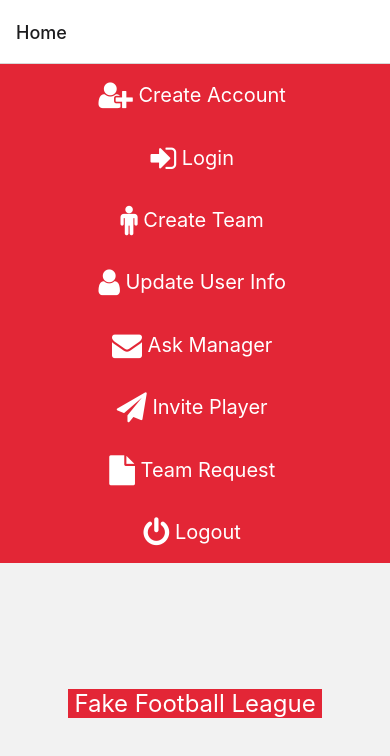
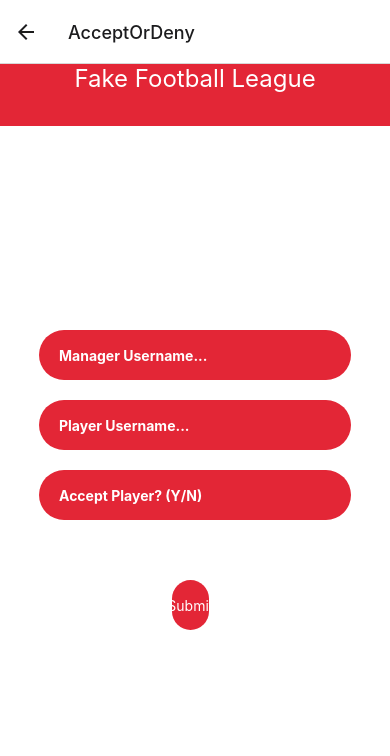
Before and after one commit to jdortega12/Software-Engineering, a React Native app in the folder ReactMobileApp/: screen /AcceptOrDeny in a window 390 px wide. Shown: the top 756 px of the page. Built offline with nearby package versions, Linux system fonts and the light colour scheme.

Commit message:
Front end Accept or Deny

```diff
--- a/ReactMobileApp/App.js
+++ b/ReactMobileApp/App.js
@@ -11,6 +11,7 @@ import CreateTeam from "./view/screen/CreateTeam"
 import AskManagerRequestForm from "./view/component/AskManagerRequestForm"
 import InvitePlayerRequestForm from "./view/component/InvitePlayerRequestForm"
 import TeamRequestForm from "./view/component/TeamRequestForm"
+import AcceptOrDeny from "./view/screen/AcceptOrDeny"
 
 import ProfileScreen from "./view/screen/user_profile/UserProfileScreen"
 import ProfileScreenPersonal from "./view/screen/user_profile/UserProfileScreenPersonal"
@@ -38,18 +39,9 @@ export default function App(){
                 <Stack.Screen name="AskManagerRequestForm" component={AskManagerRequestForm} />
                 <Stack.Screen name="InvitePlayerRequestForm" component={InvitePlayerRequestForm} />
                 <Stack.Screen name="TeamRequestForm" component={TeamRequestForm} />
+                <Stack.Screen name="AcceptOrDeny" component={AcceptOrDeny} />
             </Stack.Navigator>
         }</NavigationContainer>
 
-        //<HomeScreen />
-        //<CreateAccount />
-        //<Login />
-        //<UpdateUserPersonalInfoScreen />
-        //<CreateTeam />
-        //<AskManagerRequestForm />
-        //<InvitePlayerRequestForm />
-        //<TeamRequestForm />
-        //<UploadImage />
-
     );
 }
--- /dev/null
+++ b/ReactMobileApp/event-handler/HandleAcceptOrDeny.js
@@ -0,0 +1,27 @@
+import React from 'react'
+
+// Sends HTTP request to server to accept or deny
+export default function handleAcceptOrDeny(managerUsername, playerUsername, accepted) {
+    if(accepted === 'Y')
+    {
+    const data = {managername: managerUsername, playername: playerUsername}
+    console.log(data.managername)
+    console.log(data.playername)
+    console.log(JSON.stringify(data))
+    try{
+        fetch("http://10.0.2.2:8080/api/v1/acceptPlayer", {
+        method: "POST",
+        headers: {
+          'Content-type': 'application/json',
+        },
+        body: JSON.stringify(data),
+          })
+        } catch(err){
+            console.log(err)
+        }
+    }
+    else
+    {
+        console.log("Player was denied")
+    }
+}
--- /dev/null
+++ b/ReactMobileApp/view/screen/AcceptOrDeny.js
@@ -0,0 +1,48 @@
+import React from 'react'
+import { Text, TextInput, TouchableNativeFeedback, TouchableOpacity, View } from 'react-native'
+import FormStyle from "../Form.style";
+import TopBar from "../component/TopBar"
+import handleAcceptOrDeny from "../../event-handler/HandleAcceptOrDeny"
+
+export default function AcceptOrDeny(){
+    const [managerUsername, setManagerUsername] = React.useState("");
+    const [playerUsername, setPlayerUsername] = React.useState("");
+    const [accepted, setAccepted] = React.useState("");
+
+    return (
+        <>
+        <TopBar/>
+        <View style={FormStyle.container}>
+            <View style={FormStyle.inputView} >
+             <TextInput
+                style={FormStyle.inputText}
+                placeholder="Manager Username..."
+                placeholderTextColor="white"
+                onChangeText={setManagerUsername}
+                autoCapitalize={false}/>
+            </View>
+            <View style={FormStyle.inputView} >
+             <TextInput
+                style={FormStyle.inputText}
+                placeholder="Player Username..."
+                placeholderTextColor="white"
+                onChangeText={setPlayerUsername}
+                autoCapitalize={false}/>
+            </View>
+            <View style={FormStyle.inputView}>
+            <TextInput
+                style={FormStyle.inputText}
+                placeholder="Accept Player? (Y/N)"
+                placeholderTextColor="white"
+                onChangeText={setAccepted}
+                autoCapitalize={false}/>
+            </View>
+            <View>
+                <TouchableOpacity style={FormStyle.button} onPress={() => handleAcceptOrDeny(managerUsername, playerUsername, accepted)}>
+                    <Text style={FormStyle.loginText}>Submit</Text>
+                </TouchableOpacity>
+            </View>
+            </View>
+        </>
+        )
+}
--- a/ReactMobileApp/view/screen/HomeScreen.js
+++ b/ReactMobileApp/view/screen/HomeScreen.js
@@ -42,6 +42,10 @@ export default function HomeScreen({navigation}) {
             <Text style={NavBarStyle.iconText}> Team Request </Text>
         </View>
         <View style={NavBarStyle.titleBarView}>
+            <Icon  color ="white" name="file" size={30} onPress={() => navigation.navigate('AcceptOrDeny')}/>
+            <Text style={NavBarStyle.iconText}> Accept Or Deny </Text>
+        </View>
+        <View style={NavBarStyle.titleBarView}>
             <Icon  color ="white" name="power-off" size={30} onPress={HandleLogout}/>
             <Text style={NavBarStyle.iconText}> Logout </Text>
         </View>
```
Also changed, not shown: 1 other file (tests, documents, lock files or other folders).
